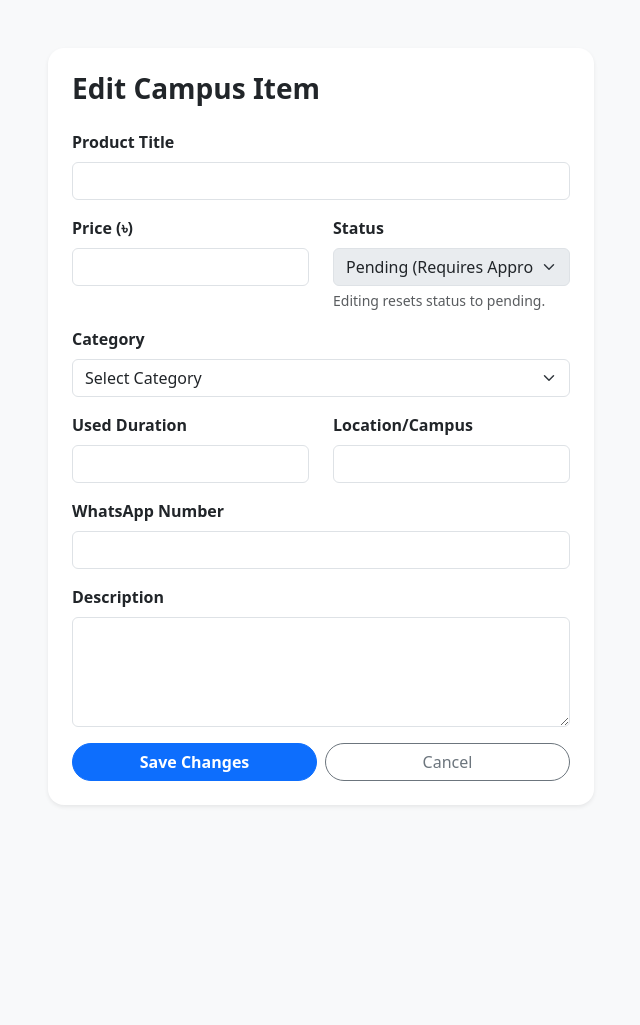
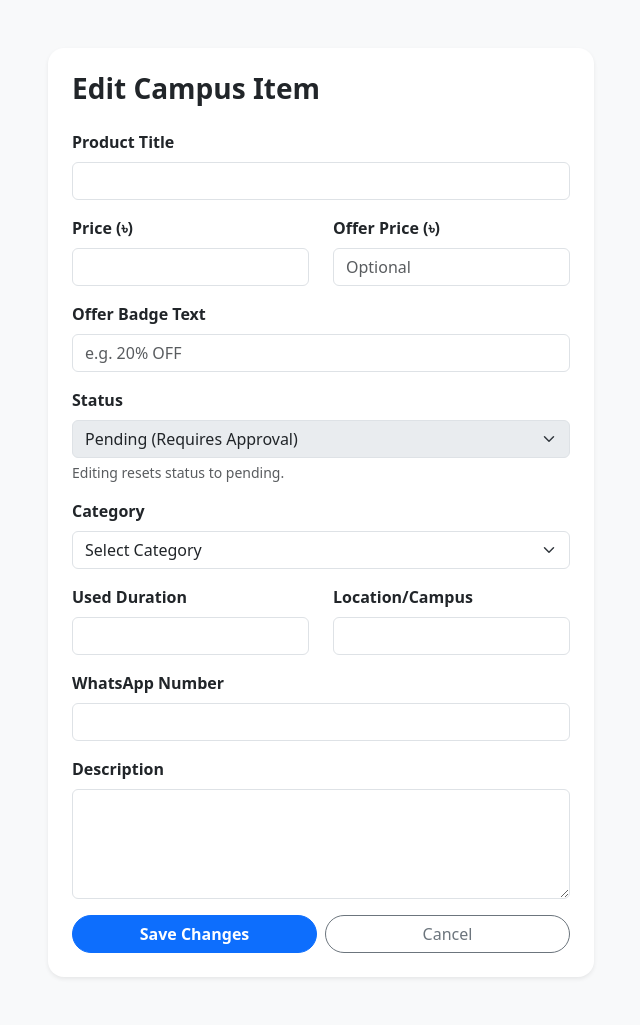
Before and after one commit to tanaybiswas-exe/diu-marketplace, a Flask app: template templates/edit_product.html in a window 1280 px wide. Shown: the whole page, without its empty margins (319-959 px from the left). Before the commit the page ends 806 px from the top, so only its background shows below. Run offline with Flask 3, Linux system fonts and the light colour scheme; the template is opened without the code that fills it, so the values that code supplies are empty; some libraries are stand-ins or nearby versions.

Commit message:
edit_product.html

```diff
--- a/templates/edit_product.html
+++ b/templates/edit_product.html
@@ -25,12 +25,22 @@
                                 <input type="number" name="price" class="form-control" value="{{ product.price }}" required>
                             </div>
                             <div class="col">
-                                <label class="form-label fw-bold">Status</label>
-                                <select name="status" class="form-select" disabled>
-                                    <option value="Pending" selected>Pending (Requires Approval)</option>
-                                </select>
-                                <small class="text-muted d-block mt-1">Editing resets status to pending.</small>
+                                <label class="form-label fw-bold">Offer Price (৳)</label>
+                                <input type="number" name="offer_price" class="form-control" value="{{ product.offer_price if product.offer_price else '' }}" placeholder="Optional">
                             </div>
+                        </div>
+
+                        <div class="mb-3">
+                            <label class="form-label fw-bold">Offer Badge Text</label>
+                            <input type="text" name="offer_text" class="form-control" value="{{ product.offer_text if product.offer_text else '' }}" placeholder="e.g. 20% OFF">
+                        </div>
+
+                        <div class="mb-3">
+                            <label class="form-label fw-bold">Status</label>
+                            <select name="status" class="form-select" disabled>
+                                <option value="Pending" selected>Pending (Requires Approval)</option>
+                            </select>
+                            <small class="text-muted d-block mt-1">Editing resets status to pending.</small>
                         </div>
 
                         <div class="mb-3">
```
